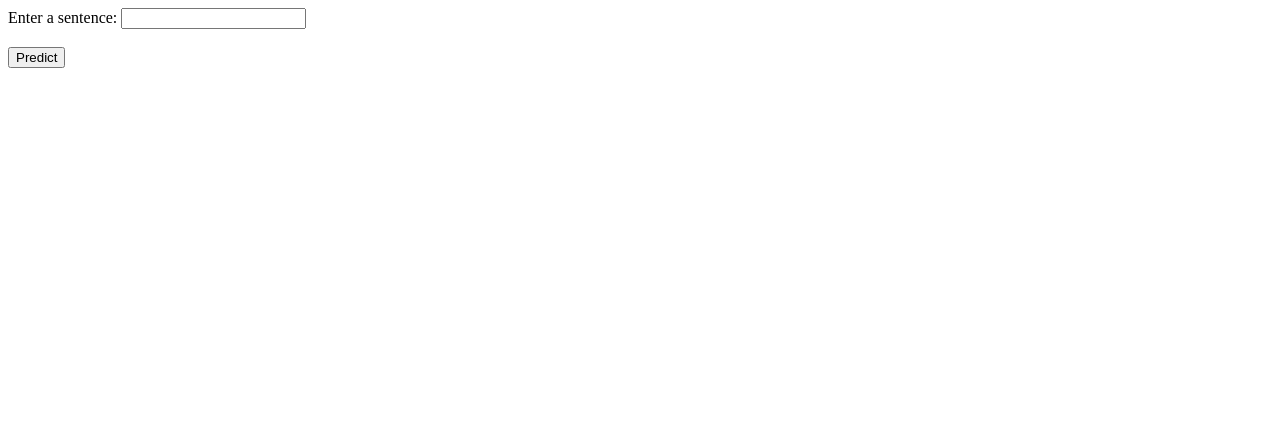
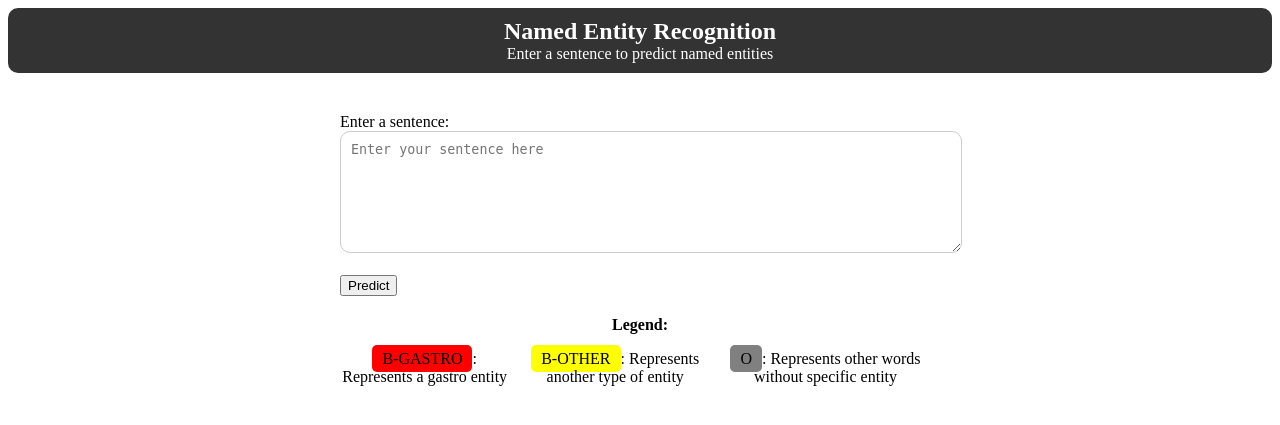
Before and after one commit to Alex-Gombos/licentaWeb, a Flask app: page / in a window 1280 px wide. Shown: the top 425 px of the page. Run offline with Flask 3, Linux system fonts and the light colour scheme; parts of the project's set-up code (start-up, migrations or seed data) failed here and were passed over.

Commit message:
changed the interface, still have to solve tokens

```diff
--- a/app.py
+++ b/app.py
@@ -9,7 +9,7 @@ app = Flask(__name__)
 # load the tokenizer and model
 tokenizer = AutoTokenizer.from_pretrained("dumitrescustefan/bert-base-romanian-uncased-v1")
 
-with open('outputSentence.txt', 'r') as f:
+with open('outputSentence.txt', 'r', encoding="utf8") as f:
     data = json.load(f)
 
 dataset = Dataset.from_list(data)
@@ -18,7 +18,7 @@ dataset = Dataset.from_list(data)
 label_names = sorted(set(label for labels in dataset["ner_tags"] for label in labels))
 dataset = dataset.cast_column("ner_tags", Sequence(ClassLabel(names=label_names)))
 
-model = AutoModelForTokenClassification.from_pretrained(r"D:\licenta\trained")
+model = AutoModelForTokenClassification.from_pretrained(r"D:\Alex\Licenta\model")
 
 
 # define a function to predict labels for an input sentence
@@ -42,14 +42,13 @@ def decode_input(input_sentence):
 
 def concat_subwords(tokens):
     words = []
-    for index, token in enumerate(tokens):
-        print(token[:2])
-        cut=token
-        for index2, letter in enumerate(token):
-            if letter == ("#"):
-                print("DA")
-                cut = token[:index2-2] + token[index2 +1:]
-        words.append(cut)
+    for token in tokens:
+        if '#' in token:
+            cut = token.replace("#", "")
+            words.append(cut)
+        else:
+            token = token
+            words.append(token)
     return words
 
 def print_every(decoded_input , predicted_labels):
@@ -61,7 +60,7 @@ def print_every(decoded_input , predicted_labels):
         # if the label has changed, print the current word and its label
         if label != current_label:
             if current_word:
-                #print(current_word, current_label)
+                print(current_word, current_label)
                 list1.append(current_word)
                 list2.append(current_label)
             current_word = token
@@ -88,6 +87,9 @@ def predict():
 
     word_list = print_every(decoded_input, predicted_labels)
 
+    # print(decoded_input)
+    # print(predicted_labels)
+
     # display the predicted labels on the webpage
     return render_template('index.html', predicted_labels=predicted_labels, decoded_input = decoded_input, tokenizer=tokenizer, word_list=word_list)
 
--- a/templates/index.html
+++ b/templates/index.html
@@ -4,35 +4,154 @@
     <title>Named Entity Recognition</title>
 
     <style>
-            .B-HEMA{
-                background-color: orange;
-                color: black;
+        /* Header styles */
+        header {
+            background-color: #333;
+            color: #fff;
+            padding: 10px;
+            text-align: center;
+            border-radius: 10px;
+            margin-bottom: 20px;
         }
-            .O{
-                background-color: yellowgreen;
-                color: black;
+
+        header h1 {
+            font-size: 24px;
+            margin: 0;
         }
-            li {
+
+        header p {
+            font-size: 16px;
+            margin: 0;
+        }
+
+        /* Form container styles */
+        .form-container {
+            max-width: 600px;
+            margin: 0 auto;
+            padding: 20px;
+        }
+
+        /* Form field styles */
+        textarea#sentence {
+            width: 100%;
+            height: 100px;
+            padding: 10px;
+            border-radius: 10px;
+            border: 1px solid #ccc;
+            resize: vertical;
+        }
+
+        /* Predicted labels styles */
+        .predicted-labels {
+            margin-top: 20px;
+        }
+
+        .predicted-labels p {
+            font-weight: bold;
+        }
+
+        .predicted-labels ul {
+            list-style-type: none;
+            padding: 0;
+        }
+
+        .predicted-labels li {
             display: inline;
         }
 
+        .B-GASTRO {
+            background-color: red;
+            color: black;
+        }
+
+        .B-OTHER {
+            background-color: yellow;
+            color: black;
+        }
+
+        .O {
+            background-color: gray;
+            color: black;
+        }
+
+        /* Legend styles */
+        .legend {
+            margin-top: 20px;
+            text-align: center;
+        }
+
+        .legend p {
+            font-weight: bold;
+            margin-bottom: 5px;
+        }
+
+        .legend ul {
+            list-style-type: none;
+            padding: 0;
+            display: flex;
+            justify-content: center;
+        }
+
+        .legend li {
+            display: inline-block;
+            margin-right: 10px;
+        }
+
+        .legend .B-GASTRO {
+            background-color: red;
+            color: black;
+            padding: 5px 10px;
+            border-radius: 5px;
+        }
+
+        .legend .B-OTHER {
+            background-color: yellow;
+            color: black;
+            padding: 5px 10px;
+            border-radius: 5px;
+        }
+
+        .legend .O {
+            background-color: gray;
+            color: black;
+            padding: 5px 10px;
+            border-radius: 5px;
+        }
     </style>
 </head>
 <body>
+    <header>
+        <h1>Named Entity Recognition</h1>
+        <p>Enter a sentence to predict named entities</p>
+    </header>
+
+    <div class="form-container">
         <form action="/predict" method="post">
             <label for="sentence">Enter a sentence:</label>
-            <input type="text" id="sentence" name="sentence"><br><br>
+            <br>
+            <textarea id="sentence" name="sentence" placeholder="Enter your sentence here" oninput="this.style.height = ''; this.style.height = this.scrollHeight + 'px'"></textarea><br><br>
             <input type="submit" value="Predict">
         </form>
+
         {% if predicted_labels %}
-        <br>
+        <div class="predicted-labels">
             <p>Predicted labels:</p>
             <ul>
                 {% for i in word_list[0] %}
-                <li><mark class = " {{ word_list[1][loop.index-1] }} ">{{ i }}</mark></li>
+                <li><mark class="{{ word_list[1][loop.index-1] }}">{{ i }}</mark></li>
                 {% endfor %}
             </ul>
+        </div>
+        {% endif %}
 
-        {% endif %}
+        <div class="legend">
+            <p>Legend:</p>
+            <ul>
+                <li><span class="B-GASTRO">B-GASTRO</span>: Represents a gastro entity</li>
+                <li><span class="B-OTHER">B-OTHER</span>: Represents another type of entity</li>
+                <li><span class="O">O</span>: Represents other words without specific entity</li>
+            </ul>
+        </div>
+    </div>
 </body>
 </html>
```
Also changed, not shown: templates/style.css (added, +89 -0 lines). Lines whose indentation alone changed are shown as unchanged.
